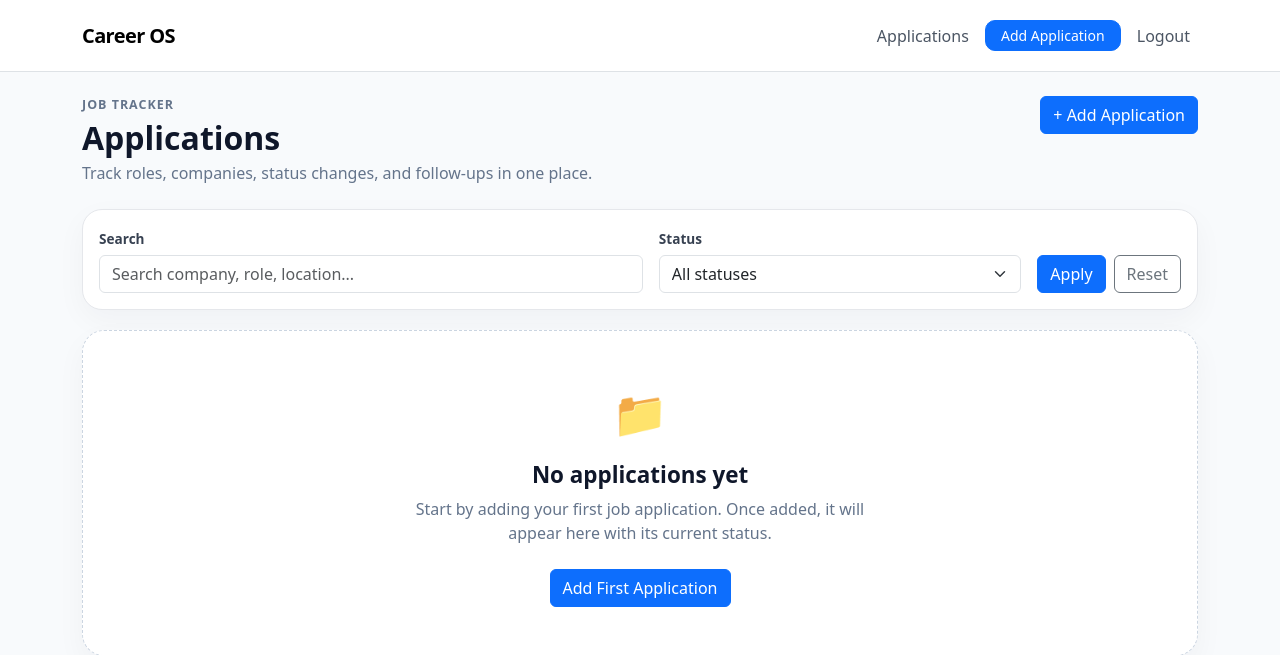
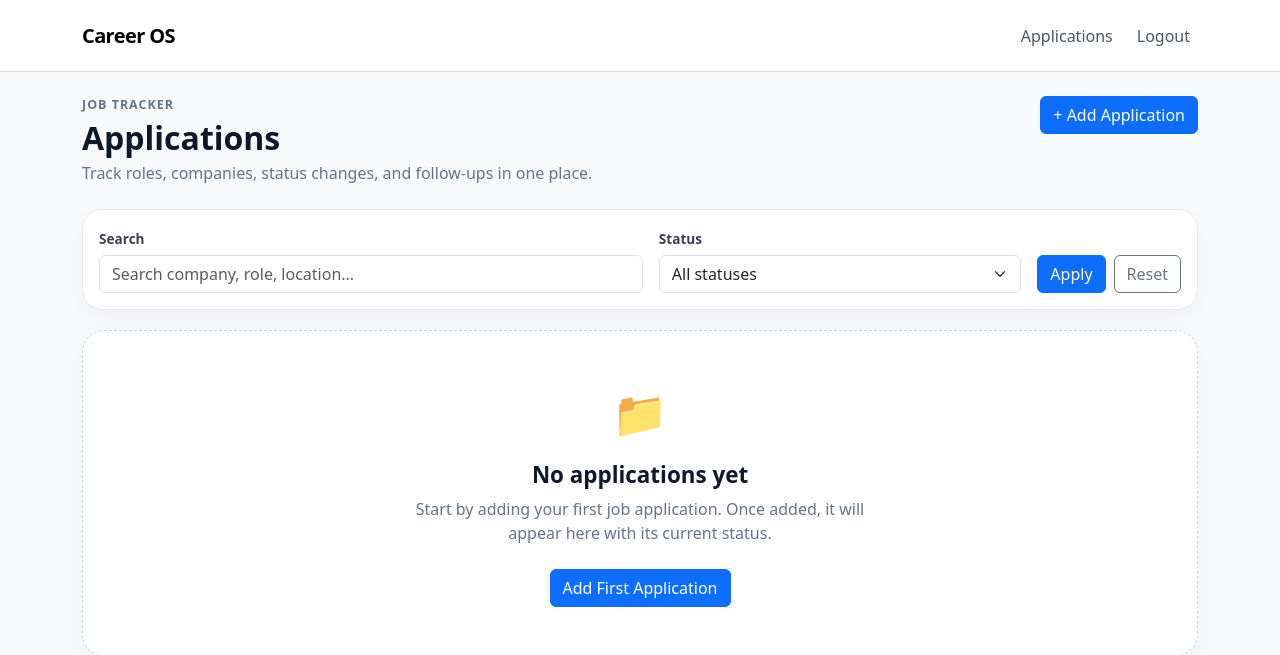
Before and after one commit to AtramAniket/career_os, a Flask app: page /applications/ in a window 1280 px wide. Shown: the top 655 px of the page. Run offline with Flask 3, Linux system fonts and the light colour scheme; the visitor is signed in with stand-in values (Sample User, id 1); data that the repository does not hold is empty.

Commit message:
removed redundant nav item

```diff
--- a/app/templates/layouts/base.html
+++ b/app/templates/layouts/base.html
@@ -31,11 +31,6 @@
             <a class="nav-link" href="{{ url_for('applications.index') }}">Applications</a>
           </li>
           <li class="nav-item">
-            <a class="btn btn-primary btn-sm navbar-action-btn" href="{{ url_for('applications.create') }}">
-              Add Application
-            </a>
-          </li>
-          <li class="nav-item">
             <a class="nav-link" href="{{ url_for('auth.logout') }}">Logout</a>
           </li>
         </ul>
```
